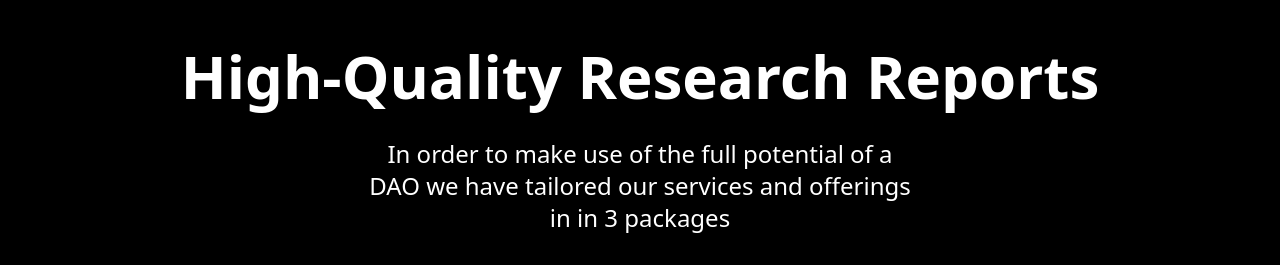
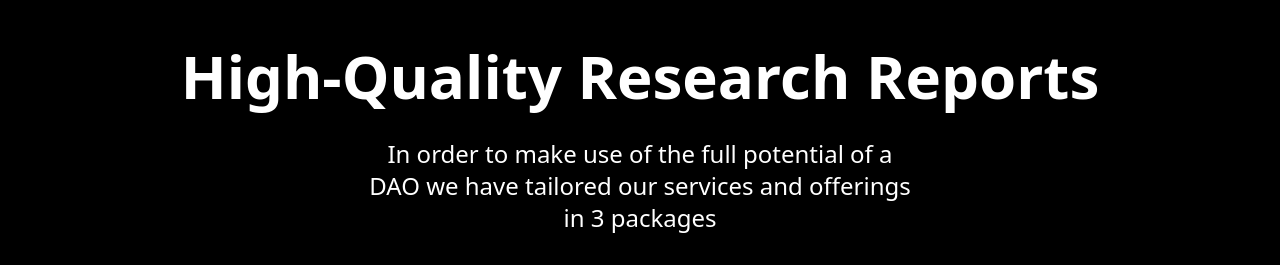
Before and after one commit to Bankless-Africa/bankless-report-app, a Next.js app: page / in a window 1280 px wide. Shown: the part 1400-1665 px from the top of the page. Built offline with nearby package versions, Linux system fonts and the light colour scheme.

Commit message:
suprememods

```diff
--- a/components/Reports.tsx
+++ b/components/Reports.tsx
@@ -48,7 +48,7 @@ function Reports() {
     <div className="w-full max-h-full bg-black flex justify-center items-center text-white py-20">
       <div className="max-w-4xl xl:max-w-6xl flex flex-col items-center space-y-4 xl:space-y-8 text-center">
           <h1 className="text-3xl xl:text-6xl font-semibold px-2.5">High-Quality Research Reports</h1>
-          <p className="max-w-sm xl:max-w-xl px-2.5 xl:text-2xl">In order to make use of the full potential of a DAO we have tailored our services and offerings in in 3 packages</p>
+          <p className="max-w-sm xl:max-w-xl px-2.5 xl:text-2xl">In order to make use of the full potential of a DAO we have tailored our services and offerings in 3 packages</p>
           <div className="flex space-x-5 max-w-[300px] sm:max-w-lg md:max-w-xl lg:max-w-full overflow-x-scroll scrollbar-hide">
             {
                 cards.map(card => <Card key={card.key} icon={card.icon} title={card.title} description={card.description} url={card.url} />)
```
